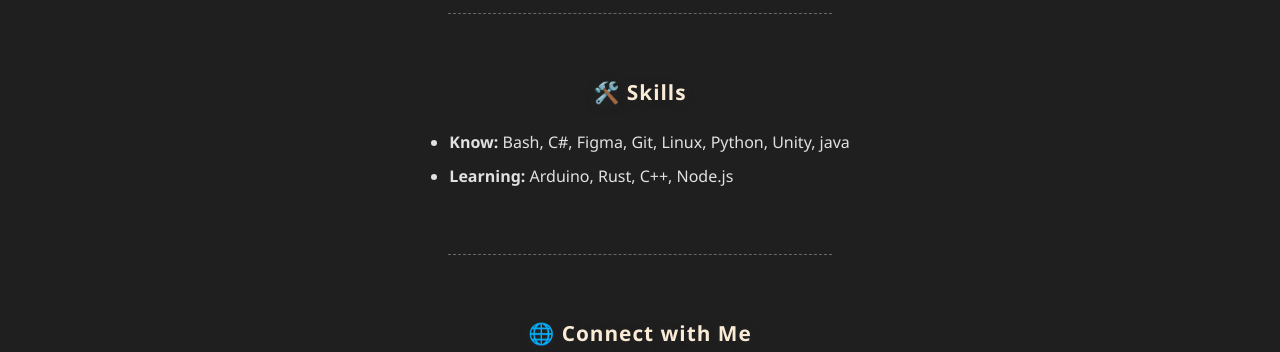
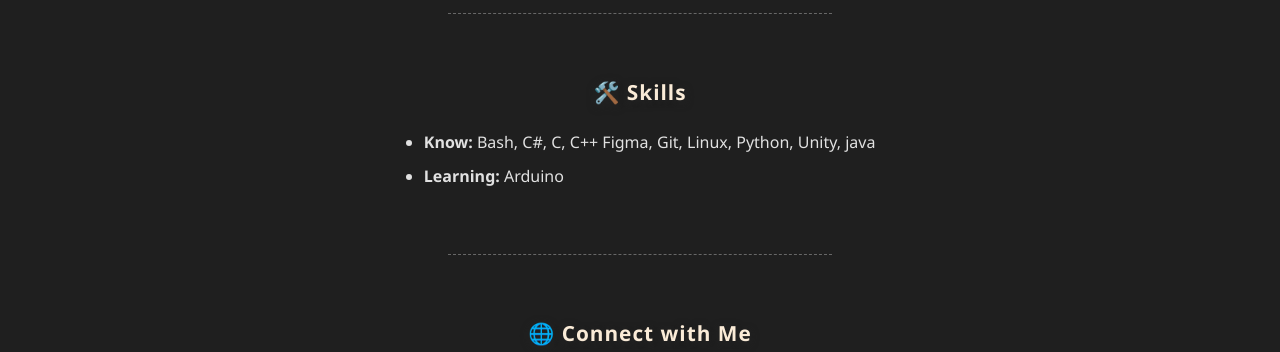
Before and after one commit to kltz4074/kltz4074.github.io, a plain HTML site: page index.html in a window 1280 px wide. Shown: the part 802-1154 px from the top of the page. Drawn offline with Linux system fonts and the light colour scheme.

Commit message:
Update index.html

```diff
--- a/index.html
+++ b/index.html
@@ -29,8 +29,8 @@
 
   <div class="title" id="skills">🛠️ Skills</div>
   <ul id="skillsList">
-    <li id="Know"><b>Know:</b> Bash, C#, Figma, Git, Linux, Python, Unity, java</li>
-    <li id="Learn"><b>Learning:</b> Arduino, Rust, C++, Node.js</li>
+    <li id="Know"><b>Know:</b> Bash, C#, C, C++ Figma, Git, Linux, Python, Unity, java</li>
+    <li id="Learn"><b>Learning:</b> Arduino</li>
   </ul>
   <hr id="hr3">
 
```
